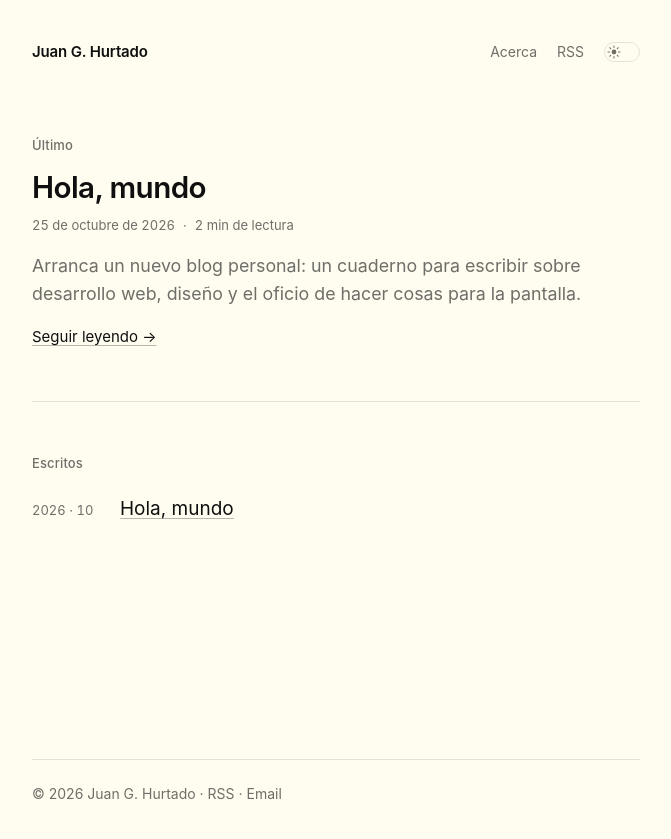
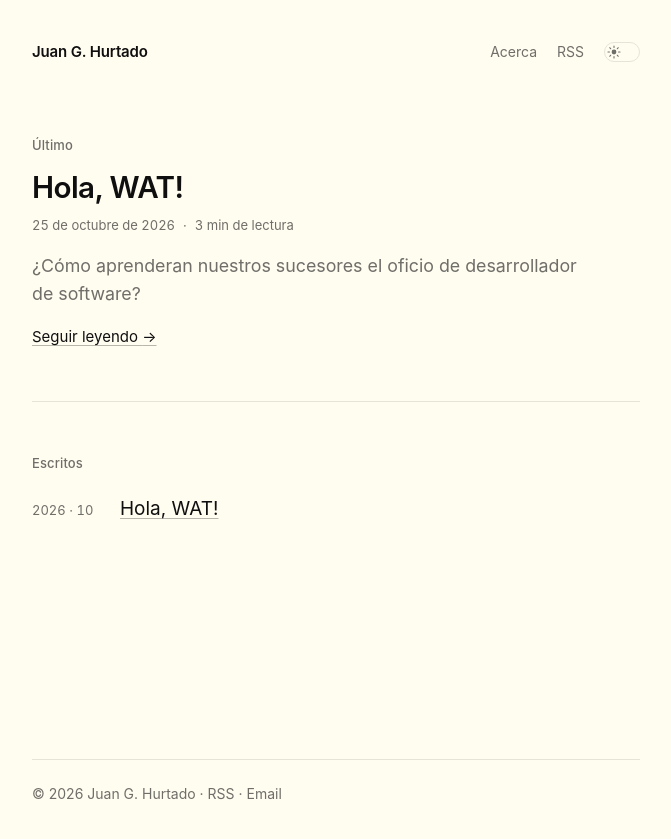
Before and after one commit to juanghurtado/juanghurtado.com, a Jekyll site: the page built from index.html, in a window 1280 px wide. Shown: the top 839 px of the page, without its empty margins (304-975 px from the left). Built offline with Jekyll 4.4.1, drawn with Linux system fonts in a browser that asks for light colours; some of the changed lines change nothing that is shown.

Commit message:
chore: first post

````diff
--- a/_posts/2026-10-25-hola-mundo.md
+++ /dev/null
@@ -1,40 +0,0 @@
----
-title: Hola, mundo
-date: 2026-10-25 10:00:00 +0100
-description: >-
-  Arranca un nuevo blog personal: un cuaderno para escribir sobre desarrollo
-  web, diseño y el oficio de hacer cosas para la pantalla.
-tags:
-  - blog
-  - internet
----
-
-Este dominio llevaba tiempo siendo una tarjeta de visita. Hoy se convierte en un cuaderno.
-
-La idea es sencilla: escribir aquí lo que aprendo mientras construyo interfaces. Sin calendario editorial, sin métricas y sin la prisa de publicar por publicar. Cuando tenga algo que merezca la pena, aparecerá.
-
-## Por qué un blog
-
-Porque escribir obliga a pensar dos veces. Lo que en una conversación suena razonable, sobre el papel se cae a pedazos. Este es mi sitio para descubrir cuáles de mis ideas aguantan.
-
-También porque echo de menos la web de antes: páginas ligeras, texto legible y enlaces que llevan a algún sitio.
-
-> La mejor interfaz es la que desaparece y deja que el contenido hable.
-
-## Cómo está hecho
-
-El blog es Jekyll sobre GitHub Pages. Los posts son archivos Markdown en `_posts/` y el diseño es deliberadamente sobrio: tipografía del sistema, una sola columna y modo claro u oscuro.
-
-```yaml
----
-title: Título del post
-date: 2026-10-25 10:00:00 +0100
-description: Una frase que resuma el texto.
-tags:
-  - diseño
----
-```
-
-Si quieres seguir lo que escribo, hay [RSS](/feed.xml) y también puedes escribirme por [email](mailto:hello@juanghurtado.com).
-
-Nos leemos.
--- /dev/null
+++ b/_posts/2026-10-25-hola-wat.md
@@ -0,0 +1,42 @@
+---
+title: Hola, WAT!
+date: 2026-10-25 11:22:00 +0100
+description: >-
+  ¿Cómo aprenderan nuestros sucesores el oficio de desarrollador de software?
+tags:
+  - blog
+  - internet
+---
+
+"Hello, World!" es la frase que se suele usar para probar un lenguaje de programación. Es el primer programa que escriben los estudiantes y sirve para comprobar que todo funciona.
+
+Aquí lo tenemos en JavaScript:
+
+```javascript
+console.log("Hello, World!");
+```
+
+Y aquí en [Brainfuck](https://es.wikipedia.org/wiki/Brainfuck):
+
+```brainfuck
+>++++++++[<+++++++++>-]<.
+>++++[<+++++++>-]<+.
++++++++..
++++.
+>>++++++[<+++++++>-]<++.
+------------.
+>++++++[<+++++++++>-]<+.
+<.
++++.
+------.
+--------.
+>>>++++[<++++++++>-]<+.
+```
+
+Todos (o casi todos) hemos escrito algún "Hello, World!" en algún lenguaje de programación. Es un rito de iniciación, una forma de decir "¡Hola, mundo! Estoy aquí y puedo hacer cosas con esta máquina". Pero ahora, en medio de esta revolución agéntica que estamos viviendo, con la IA poniendo patas arriba nuestro mundo ("¡Hola, mundo!"), ¿qué pasará ahora con este rito? ¿Cómo aprenderán nuestros sucesores el oficio de desarrollador de software? ¿Qué lenguaje usarán para decir "¡Hola, mundo!"? ¿Qué herramientas y entornos de desarrollo tendrán a su disposición? ¿Qué paradigmas y conceptos serán relevantes para ellos?
+
+Antes de la IA, este oficio tenía un punto de "artesanía", una relación directa entre el desarrollador y la máquina. Ahora esa relación se está transformando. La IA puede generar código, sugerir soluciones y automatizar tareas. Pero, ¿qué significa esto para el aprendizaje y la práctica del desarrollo de software?
+
+Yo aprendí a amar esta profesión a base de cabezazos, de frustración y de satisfacción al ver que mi código funcionaba. Aprendí a leer documentación, a buscar soluciones en foros y a colaborar con otros desarrolladores. Aprendí a escribir código limpio, eficiente y mantenible. Aprendí a pensar como un desarrollador. ¿Cómo van a aprender todo esto nuestros sucesores?
+
+Demasiadas preguntas y pocas respuestas. Al menos por ahora… al menos para mi. Pero me gusta pensar que, aunque cambien los lenguajes y las herramientas, el espíritu de "Hello, World!" seguirá vivo: la curiosidad, la creatividad y la pasión por aprender y crear cosas nuevas. Se perderán cosas por el camino, seguro. Pero también se ganarán otras. Y eso es lo que hace que este oficio sea tan emocionante y desafiante.
--- a/acerca.md
+++ b/acerca.md
@@ -5,14 +5,12 @@ description: Quién escribe aquí y de qué va esto.
 permalink: /acerca/
 ---
 
-Soy **Juan G. Hurtado**, desarrollador front-end. Llevo años construyendo interfaces, cuidando el detalle y discutiendo conmigo mismo sobre tipografía, espaciado y la cantidad justa de JavaScript.
+Soy **Juan G. Hurtado**, desarrollador de software y un simple ser humano más. Llevo años construyendo, cuidando el detalle y discutiendo conmigo mismo sobre tipografía, espaciado y la cantidad justa de JavaScript.
 
-Este es mi blog personal. Aquí escribo sobre desarrollo web, diseño, herramientas y el oficio de hacer cosas para la pantalla. Sin prisa y sin algoritmo.
-
-Antes de esto, este dominio fue una tarjeta de visita. Ahora es un cuaderno.
+Este es mi blog personal. Aquí escribo sobre cualquier cosa: desde asuntos técnicos del oficio hasta mis pensamientos más absurdos.
 
 ## Encuéntrame
 
 - GitHub: [@juanghurtado](https://github.com/juanghurtado)
-- Email: [hello@juanghurtado.com](mailto:hello@juanghurtado.com)
+- Twitter: [@juanghurtado](https://twitter.com/juanghurtado)
 - RSS: [feed.xml](/feed.xml)
````
Also changed, not shown: README.md.
